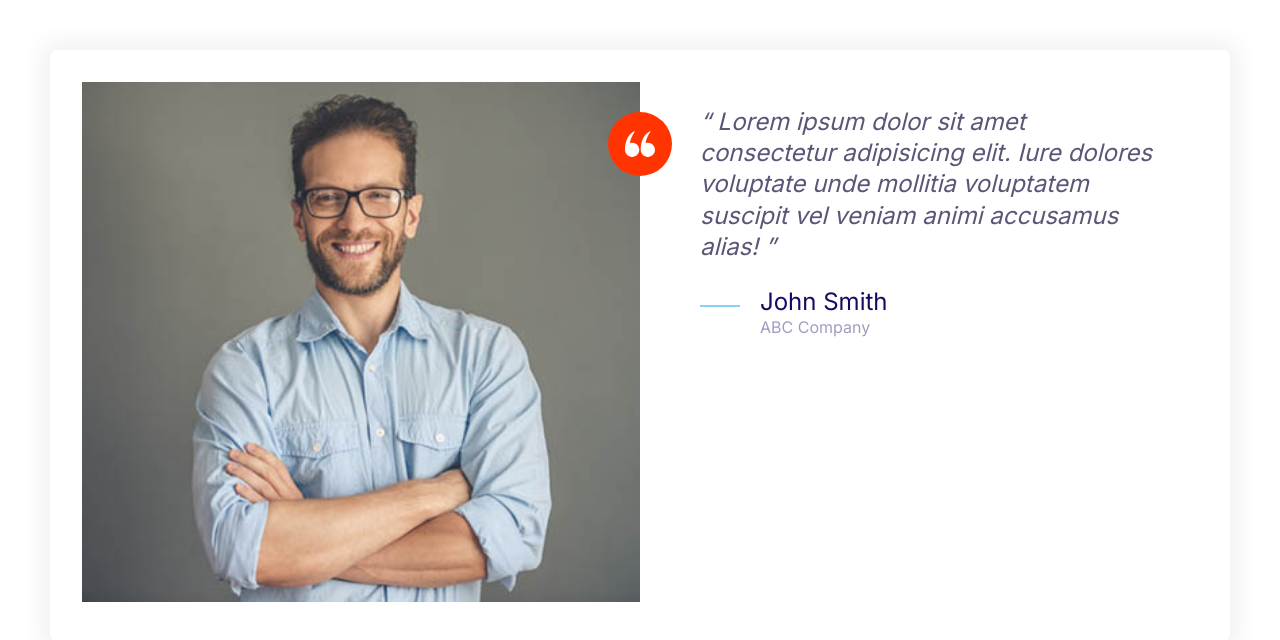
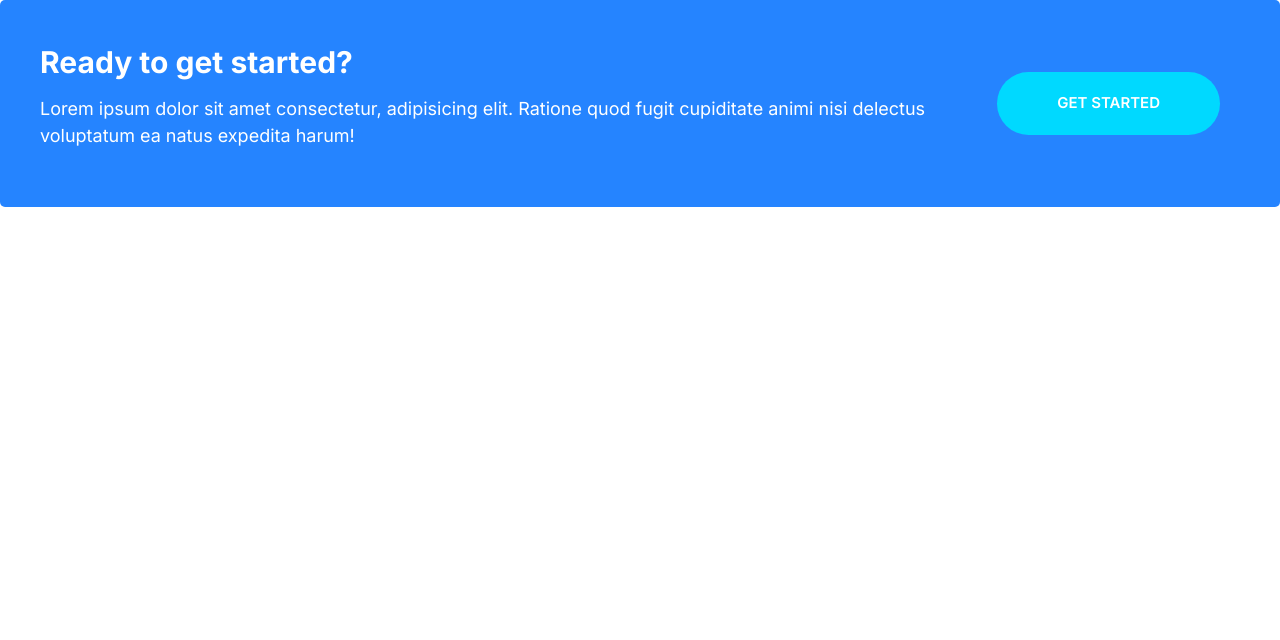
Before and after one commit to Hend-Web/hendo, a plain HTML site: page index.html in a window 1280 px wide. Drawn offline with Linux system fonts and the light colour scheme.

Commit message:
Callout component.

```diff
--- a/css/styles.css
+++ b/css/styles.css
@@ -197,6 +197,11 @@ a{
 .btn--outline:hover{
     background: var(--color-headings);
     color: #fff;
+}
+.btn-stretched{
+    padding-left: 6rem;
+    padding-right: 6rem;
+
 }
 .btn--block{
     width: 100%;
@@ -401,3 +406,36 @@ a{
         margin-left: 6rem;
     }
 }
+/* Callout */
+.callout{
+    padding: 4rem;
+    border-radius: 5px;
+}
+.callout-primary{
+    background: var(--color-primary);
+    color: #fff;
+}
+.callout-heading{
+    color: #fff;
+    margin-top: 0;
+    font-size: 3rem;
+}
+.callout .btn{
+    align-self: center;
+    justify-self: center;
+}
+.callout-content{
+    text-align: center;
+}
+@media screen and (min-width:768px) {
+    .callout .grid-1x2{
+        grid-template-columns: 1fr auto;
+    }
+    .callout-content{
+        text-align: left;
+    }
+    .callout .btn{
+        justify-self: start;
+        margin: 0 2rem;
+    }
+}
--- a/index.html
+++ b/index.html
@@ -11,40 +11,17 @@
       <link rel="stylesheet" href="css/normalize.css">
       <link rel="stylesheet" href="css/styles.css">
   </head>
-  <body style="padding: 5rem;">
-    <div class="card testimonial">
+  <body>
+    <div class="callout callout-primary">
       <div class="grid grid-1x2">
-        <div class="testimonial-image">
-          <img src="images/testimonial.jpg"
-               alt="A happy, smiling custumer">
-          <span class="icon-container icon-container--accent">
-            <svg class="icon icon-white icon-small">
-                <use xlink:href="images/sprite.svg#quotes"></use>
-            </svg>
-          </span>
+        <div class="callout-content">
+          <h2 class="callout-heading">Ready to get started?</h2>
+          <p>
+            Lorem ipsum dolor sit amet consectetur, adipisicing elit.
+            Ratione quod fugit cupiditate animi nisi delectus voluptatum ea natus expedita harum!
+          </p>
         </div>
-        <blockquote class="quote">
-          <p class="quote-text">
-            Lorem ipsum dolor sit amet consectetur adipisicing elit.
-            Iure dolores voluptate unde mollitia voluptatem suscipit
-             vel veniam animi accusamus alias!
-          </p>
-          <footer>
-            <div class="media">
-              <div class="media--image">
-                <svg class="icon icon-primary quote-line">
-                  <use xlink:href="images/sprite.svg#line"></use>
-                </svg>
-              </div>
-              <div class="media--body">
-                <h3 class="media--title quote-auther">John Smith</h3>
-                <p class="quote-organization">
-                  ABC Company
-                </p>
-              </div>
-            </div>
-          </footer>
-        </blockquote>
+        <a href="#" class="btn btn--secondary btn-stretched">Get started</a>
       </div>
     </div>
   </body>
```
Also changed, not shown: components/callouts.html (added, +14 -0 lines).
